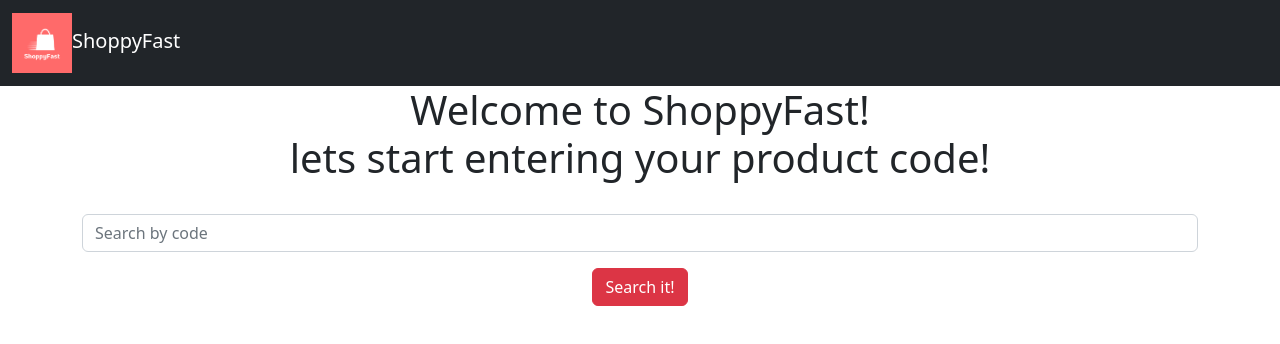
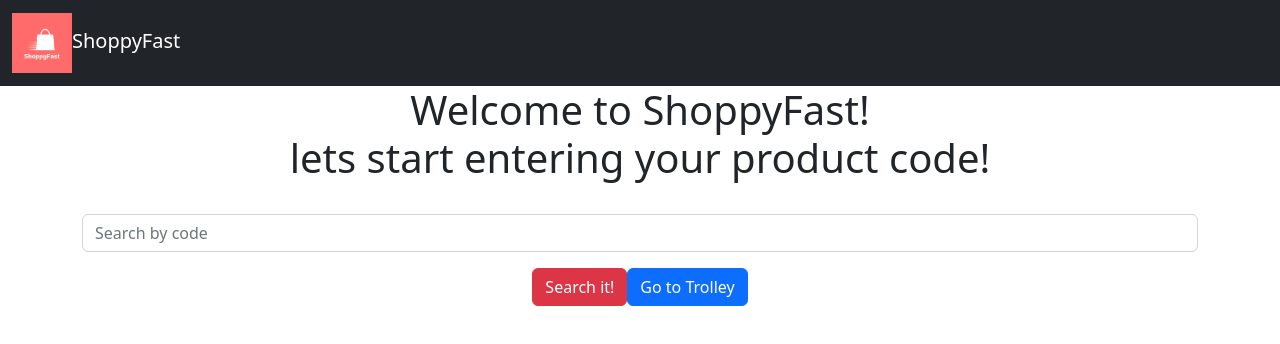
Before and after one commit to Vivi-Hoyos2710/ShoppyFast, a React (Create React App) app in the folder shoppy-fast/: page / in a window 1280 px wide. Shown: the top 344 px of the page. Built offline with nearby package versions, Linux system fonts and the light colour scheme.

Commit message:
Añado funcionalidad para agregar productos al carrito, componente carrito y vista de la lista de productos

```diff
--- a/shoppy-fast/src/App.js
+++ b/shoppy-fast/src/App.js
@@ -3,16 +3,30 @@ import React, { useState } from 'react'
 import './App.css';
 import SearchBar from './components/Search';
 import { Container } from 'reactstrap';
+import { BrowserRouter, Route, Routes } from "react-router-dom";
+import Header from './components/Header';
+import Trolley from './components/Trolley';
+import ProductInfo from './components/ProductInfo';
+
 function App() {
   const [carrito, setCarrito] = useState([]);
   const [searchVar, setSearchVar] = useState("hola"); //searchvar es el id del producto en la barra de búsqueda
   return (
-    <div className="App">
-      <Container><h1>Welcome to ShoppyFast!<br />lets start entering your product code!</h1>
-        <SearchBar searchVar={searchVar} setSearchVar={setSearchVar} /></Container>
+      <div className="App">
+        <BrowserRouter>
+          <Header/>
+            <Container><h1>Welcome to ShoppyFast!<br />lets start entering your product code!</h1>
+              <SearchBar searchVar={searchVar} setSearchVar={setSearchVar} />
+            </Container>
+          <Routes>
+            <Route path='carrito'  element={<Trolley carrito={carrito}/>}/>
+            <Route path='/producto/:id' element={<ProductInfo setCarrito={setCarrito} carrito={carrito}/>}/>
+          </Routes>
+        </BrowserRouter>
+      </div>
 
 
-    </div>
+
   );
 }
 
--- a/shoppy-fast/src/components/ProductInfo.js
+++ b/shoppy-fast/src/components/ProductInfo.js
@@ -2,7 +2,7 @@ import React, { useState, useEffect } from 'react'
 import { Container } from 'reactstrap'
 import { useParams } from 'react-router-dom'
 import productsList from "../util/db/products";
-const ProductInfo = () => {
+const ProductInfo = ({setCarrito, carrito}) => {
     const { id } = useParams();
     const [productInfo, setProductInfo] = useState({
         id: "00",
@@ -11,16 +11,17 @@ const ProductInfo = () => {
         img: "https://www.freeiconspng.com/thumbs/error-icon/sign-red-error-icon-1.png",
         amount: 0,
     });
-    const data = productsList.filter((item) => (item.id == id))[0];//ESTO se cambiará con la bdd
+    const data = productsList;
     console.log(productsList.filter((item) => (item.id == id))); //prueba
     useEffect(() => {
+        const data = productsList.filter((item) => (item.id == id))[0];//ESTO se cambiará con la bdd
         const conseguirDatos = async () => {
             if (data) {
                 setProductInfo(data);
             }
         };
         conseguirDatos();
-    }, {})
+    }, [id])
     return (
         <div className='containerFluid'>
             <Container className='lg-6'>
@@ -29,7 +30,7 @@ const ProductInfo = () => {
                     <div>id: {productInfo.id}</div>
                     <div>name: {productInfo.name}</div>
                     <div>price {productInfo.price}</div>
-                    <button onClick={() => alert("hola")}>Add to Cart</button>
+                    <button onClick={() => setCarrito([...carrito, productInfo])}>Add to Cart</button>
                 </>) : "No se reconoce id de producto"
                 }
 
--- a/shoppy-fast/src/components/Search.js
+++ b/shoppy-fast/src/components/Search.js
@@ -1,4 +1,5 @@
 import React,{useState} from "react"
+import { Link } from "react-router-dom";
 import { FormGroup,Input,Label,Button, Container} from "reactstrap"
 const SearchBar = ({searchVar,setSearchVar,data}) => {
     const busqueda=(entrada)=>{
@@ -20,7 +21,12 @@ const SearchBar = ({searchVar,setSearchVar,data}) => {
                 />
 
             </FormGroup>
-            <Button color="danger" href={`producto/${searchVar}`}>Search it!</Button>
+            <Link to={`/producto/${searchVar}`}>
+                <Button color="danger" >Search it!</Button>
+            </Link>
+            <Link to="/carrito">
+                <Button color="primary" >Go to Trolley</Button>
+            </Link>
         </form>
     )
 }
--- a/shoppy-fast/src/components/Trolley.js
+++ b/shoppy-fast/src/components/Trolley.js
@@ -1,8 +1,47 @@
-import React from 'react'
+import React, { useState, useEffect } from 'react';
+import { Card, CardBody, CardTitle, Button, CardText } from 'reactstrap';
 
-const Trolley = () => {
-  return (
-    <div>Trolley</div>
-  )
+const Trolley = ({ carrito }) => {
+
+const [total, setTotal] = useState(0);
+
+useEffect(() => {
+    const hola = () => {
+        setTotal(carrito.reduce((obj, cur) => (obj + cur.price), 0))
+    }
+    hola()
 }
+, [carrito]);
+console.log(total);
+
+return (
+    <React.Fragment>
+    {carrito.map(producto => (
+        <Card
+            style={{
+                width: '18rem'
+            }}
+        >
+            <img
+                alt="Sample"
+                src={producto.img}
+            />
+            <CardBody>
+                <CardTitle tag="h5">
+                    {producto.name}
+                </CardTitle>
+                <CardText>
+                    {producto.author}
+                </CardText>
+                <CardText>
+                    {producto.price}
+                </CardText>
+            </CardBody>
+        </Card>)
+    )
+        }
+
+    </React.Fragment>)
+}
+
 export default Trolley
--- a/shoppy-fast/src/index.js
+++ b/shoppy-fast/src/index.js
@@ -4,25 +4,13 @@ import './index.css';
 import App from './App';
 import reportWebVitals from './reportWebVitals';
 import 'bootstrap/dist/css/bootstrap.min.css';
-import { BrowserRouter, Route, Routes } from "react-router-dom";
-import Trolley from './components/Trolley';
-import ProductInfo from './components/ProductInfo';
-import Header from './components/Header';
 import SearchBar from './components/Search';
 import { Container } from 'reactstrap';
 
 
 const root = ReactDOM.createRoot(document.getElementById('root'));
 root.render(
-  <BrowserRouter>
-  <Header/>
-  <Routes>
-    <Route path='/'  element={<App />}/>
-    <Route path='carrito'  element={<Trolley />}/>
-    <Route path='/producto/:id'  element={<ProductInfo />}/>
-  </Routes>
-  </BrowserRouter>
-
+  <App/>
 
 );
 
```
